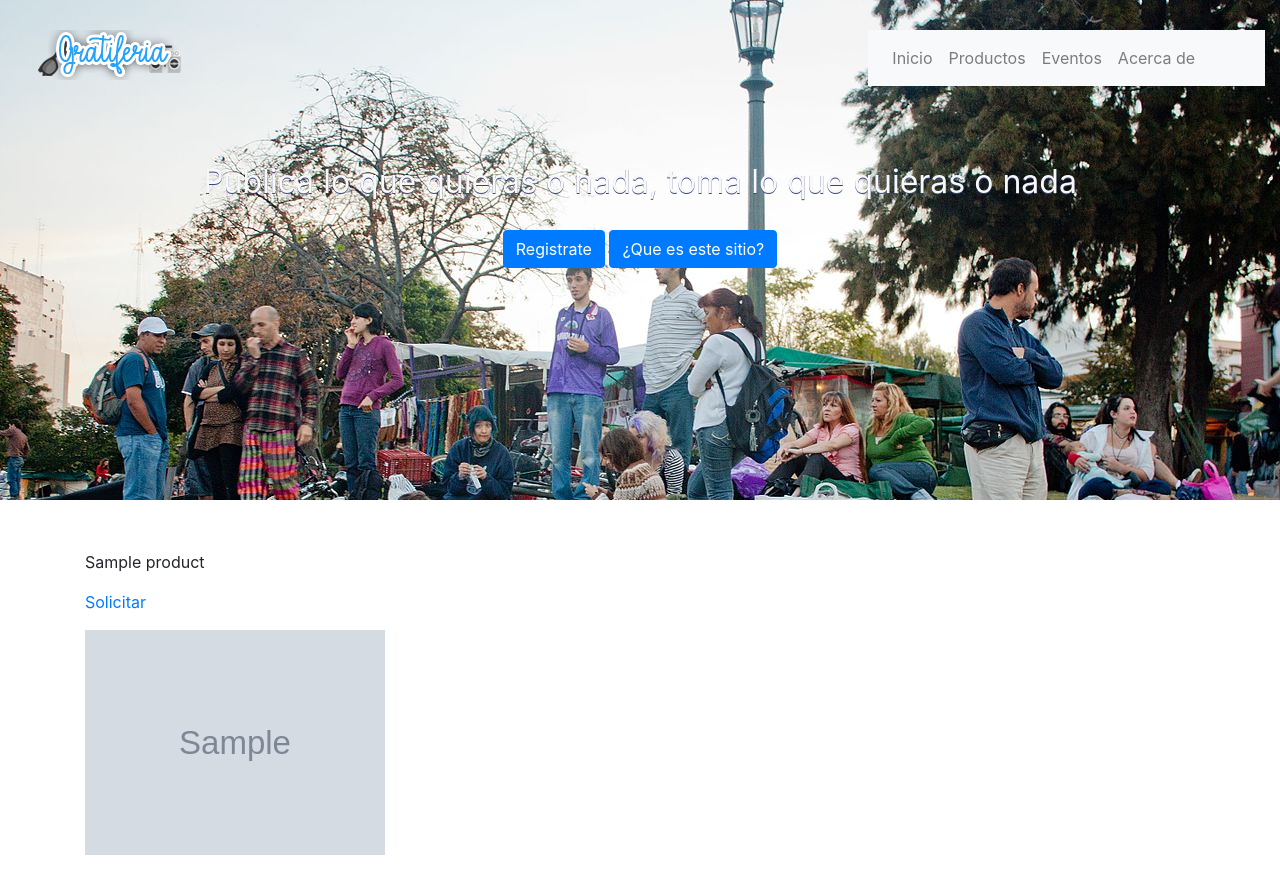
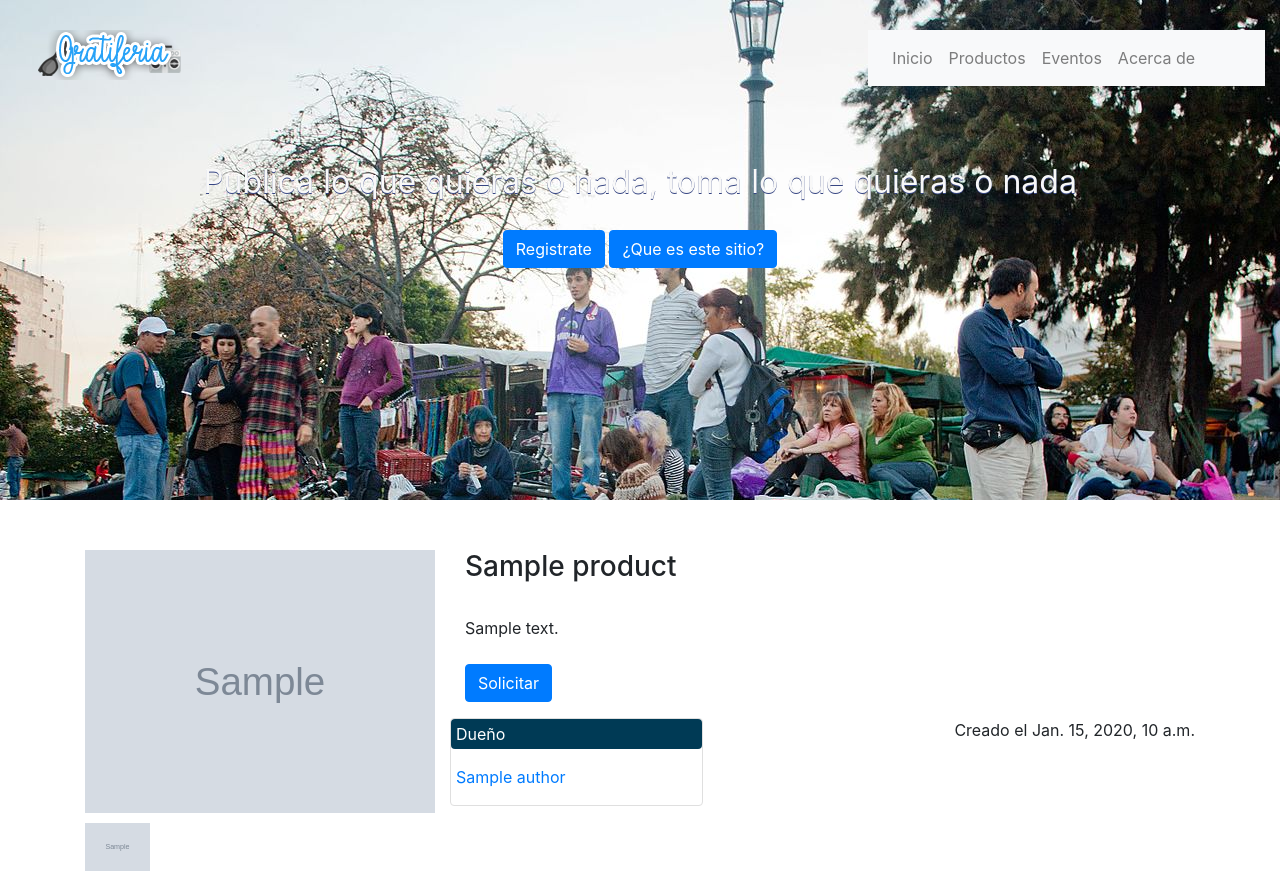
Before and after one commit to fernandosg/gratiferia, a Django app: template apps/products/templates/products/detail.html in a window 1280 px wide. Run offline with Django 3.2, Linux system fonts and the light colour scheme; the template is opened without the code that fills it: most values are stand-ins (such as "Sample title", 1, 10 or a date in 2020); grey boxes marked "Sample" are stand-in pictures; some libraries are stand-ins or nearby versions.

Commit message:
HTML structure for detail of user and all products published by the user
X

```diff
--- a/apps/products/templates/products/detail.html
+++ b/apps/products/templates/products/detail.html
@@ -1,10 +1,42 @@
 {% extends 'base.html' %}
 {% block content %}
-  <p>{{product.name}}</p>
-  <p><a id="link-to-request" href="{% url 'product_request' slug=product.slug %}">Solicitar</a></p>
-  {% for image in product.product_images.all %}
-    <p>
-      <img src="{{image.image.file.url}}" style="max-width:300px;" />
-    </p>
-  {% endfor %}
+  <section class="row">
+    <div class="col-4">
+      <div class="row">
+        <div class="col-12">
+          <img src="{{product.first_image}}" style="width:100%" />
+        </div>
+      </div>
+      <div class="row" style="margin-top:10px;">
+        {% for resource in product.all_images %}
+          <div class="col-3">
+            <img src="{{resource.image.file.url}}" style="width:100%;" />
+          </div>
+        {% endfor %}
+      </div>
+    </div>
+    <div class="col-8">
+      <div class="row">
+        <div class="col-12">
+          <h3>{{product.name}}</h3>
+          <br/>
+          {{product.description}}
+          <br/>
+          <br/>
+          <p><a class="btn btn-primary" id="link-to-request" href="{% url 'product_request' slug=product.slug %}">Solicitar</a></p>
+        </div>
+        <section class="col-4 section-side">
+          <header class="base-section">
+            <p>Dueño</p>
+          </header>
+          <div style="padding-left:5px;">
+            <p><a href="{% url 'profile_view' user_id=product.author.id %} ">{{product.author.name}}</a></p>
+          </div>
+        </section>
+        <section class="col-8" style="text-align:right;">
+          <span>Creado el {{product.created_at}}</span>
+        </section>
+      </div>
+    </div>
+  </section>
 {% endblock %}
--- a/apps/users/urls.py
+++ b/apps/users/urls.py
@@ -1,6 +1,7 @@
 from django.urls import path
-from .views import ProfileView
+from .views import ProfileView, UserProductsView
 
 urlpatterns = [
     path("<int:user_id>/", ProfileView.as_view(), name="profile_view"),
+    path("<int:user_id>/products", UserProductsView.as_view(), name="user_products"),
 ]
--- a/templates/base.html
+++ b/templates/base.html
@@ -16,6 +16,17 @@
       background-repeat: no-repeat;
       background-size: cover;
     }
+
+    header.base-section{
+      background-color: #003a55;
+      border-radius: 4px;
+    }
+
+    header.base-section p{
+      color: white;
+      padding: 3px 5px;
+    }
+
       .card-product{
         padding: 10px 5px;
         border: 1px solid #dfdfdf;
```
Also changed, not shown: apps/products/models.py (+12 -0 lines), apps/users/templates/users/profile.html (+16 -11 lines), apps/users/views.py (+27 -3 lines).
